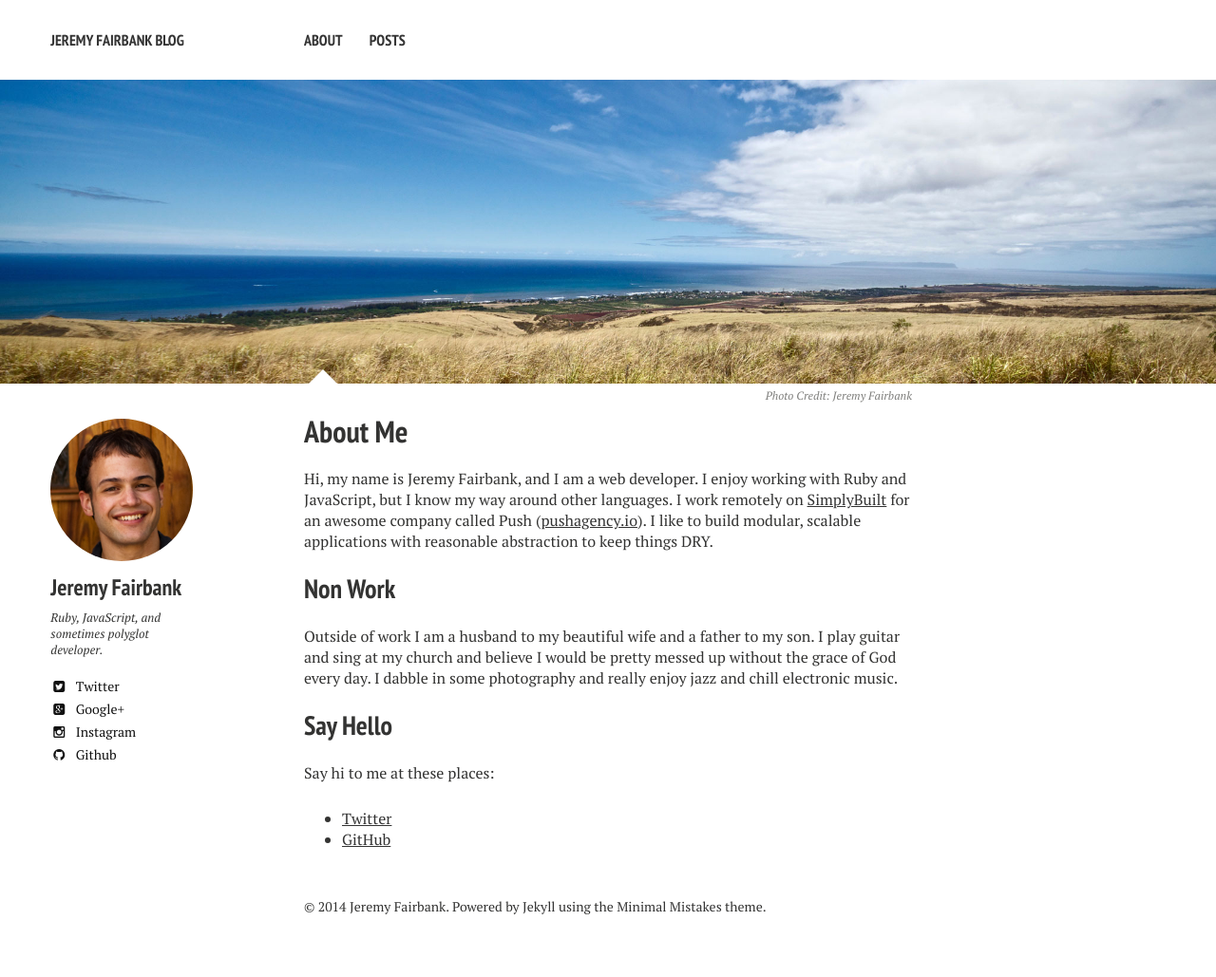
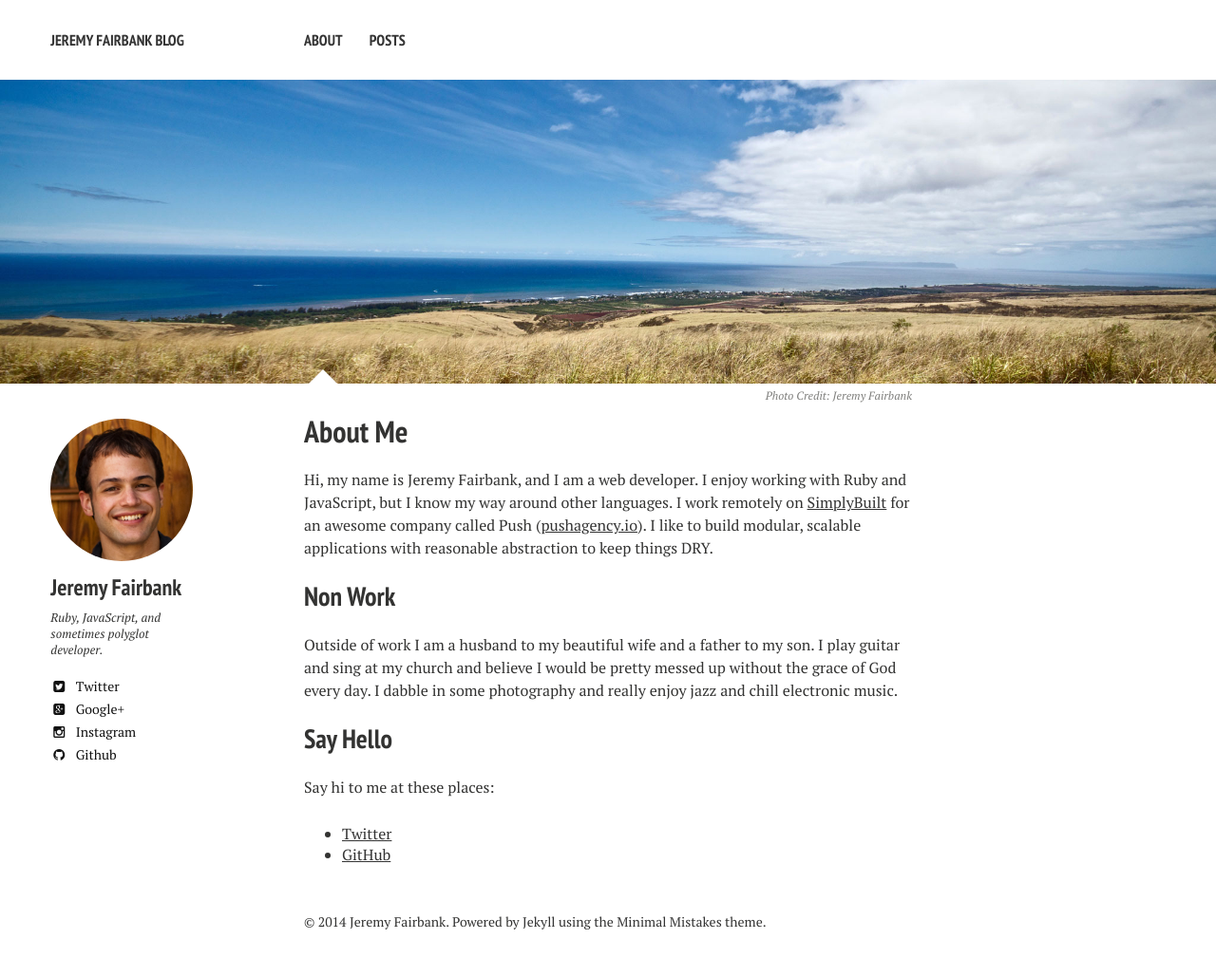
Before and after one commit to jfairbank/blog, a Jekyll site: the page built from about/index.md, in a window 1280 px wide. Shown: the whole page at 95% size. Built offline with Jekyll 4.4.1, drawn with Linux system fonts in a browser that asks for light colours; nearby versions of some CDN libraries.

Commit message:
Tweak paragraph line-height

```diff
--- a/_sass/page.scss
+++ b/_sass/page.scss
@@ -416,6 +416,9 @@ $button-size: 1.5rem;
 	li > a {
 		text-decoration: underline;
 	}
+  p {
+    line-height: 1.5rem;
+  }
 }
 .toc {
 	display: none;
```
